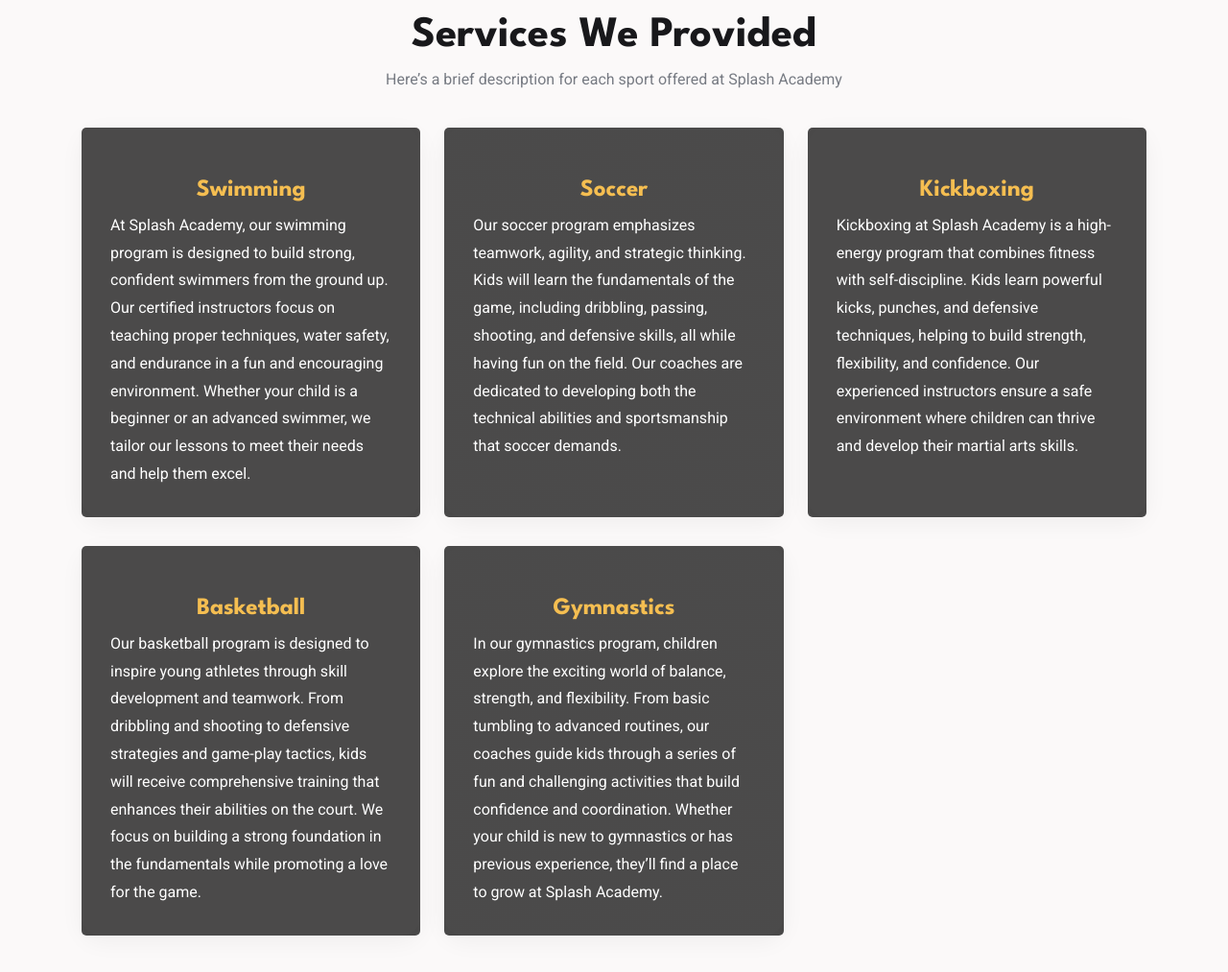
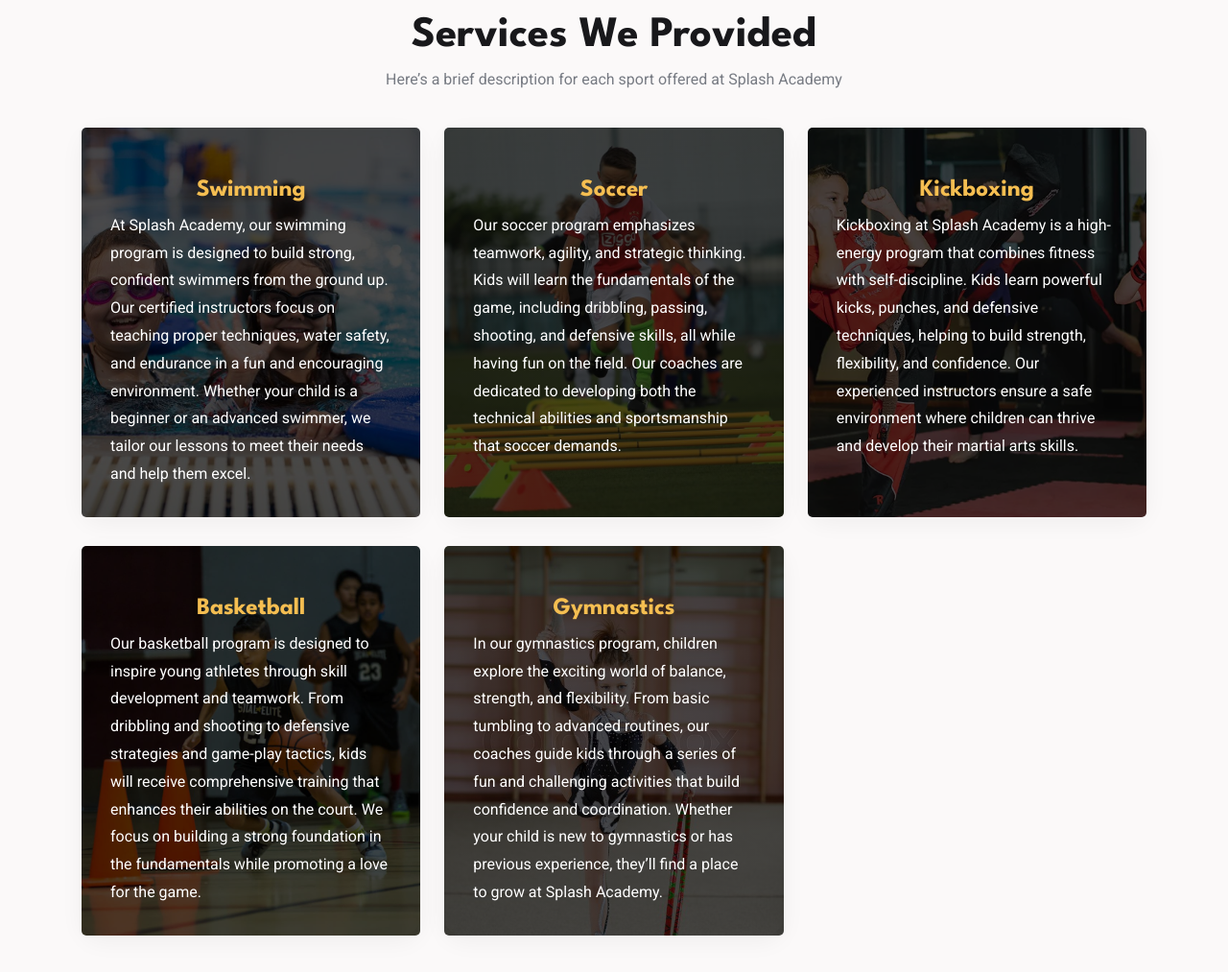
Before and after one commit to Magdy-Ma7moud/splash-academy, a plain HTML site: page index.html in a window 1280 px wide. Shown: the part 1780-2793 px from the top of the page at 96% size. Drawn offline with nearby package versions, Linux system fonts and the light colour scheme; the site is published under a folder, as on GitHub Pages, so addresses that start at the root find nothing.

Commit message:
Update index.html

```diff
--- a/index.html
+++ b/index.html
@@ -371,7 +371,7 @@ color: #fff;
 
             <li style="
 
-background:linear-gradient(rgba(0, 0, 0, 0.7), rgba(0, 0, 0, 0.7)), url('/assets/images/project-2.jpg')  center center;
+background:linear-gradient(rgba(0, 0, 0, 0.7), rgba(0, 0, 0, 0.7)), url('./assets/images/project-2.jpg')  center center;
 background-size:cover;
 border-radius: 5px;
 
@@ -394,7 +394,7 @@ border-radius: 5px;
 
             <li style="
 
-            background:linear-gradient(rgba(0, 0, 0, 0.7), rgba(0, 0, 0, 0.7)), url('/assets/images/project-3.jpg')  center center;
+            background:linear-gradient(rgba(0, 0, 0, 0.7), rgba(0, 0, 0, 0.7)), url('./assets/images/project-3.jpg')  center center;
             background-size:cover;
             border-radius: 5px;
 
@@ -417,7 +417,7 @@ border-radius: 5px;
 
             <li style="
               border-radius: 5px;
-            background:linear-gradient(rgba(0, 0, 0, 0.7), rgba(0, 0, 0, 0.7)), url('/assets/images/Kickboxing.webp') center center;
+            background:linear-gradient(rgba(0, 0, 0, 0.7), rgba(0, 0, 0, 0.7)), url('./assets/images/Kickboxing.webp') center center;
             background-size:cover;
 
 
@@ -439,7 +439,7 @@ border-radius: 5px;
 
             <li style="
 
-            background:linear-gradient(rgba(0, 0, 0, 0.7), rgba(0, 0, 0, 0.7)), url('/assets/images/project-4.jpg')  center center;
+            background:linear-gradient(rgba(0, 0, 0, 0.7), rgba(0, 0, 0, 0.7)), url('./assets/images/project-4.jpg')  center center;
             background-size:cover;
             border-radius: 5px;
 
@@ -461,7 +461,7 @@ border-radius: 5px;
 
             <li style="
 
-            background:linear-gradient(rgba(0, 0, 0, 0.7), rgba(0, 0, 0, 0.7)), url('/assets/images/project-1.jpg') center center;
+            background:linear-gradient(rgba(0, 0, 0, 0.7), rgba(0, 0, 0, 0.7)), url('./assets/images/project-1.jpg') center center;
             background-size:cover;
             border-radius: 5px;
 
```
